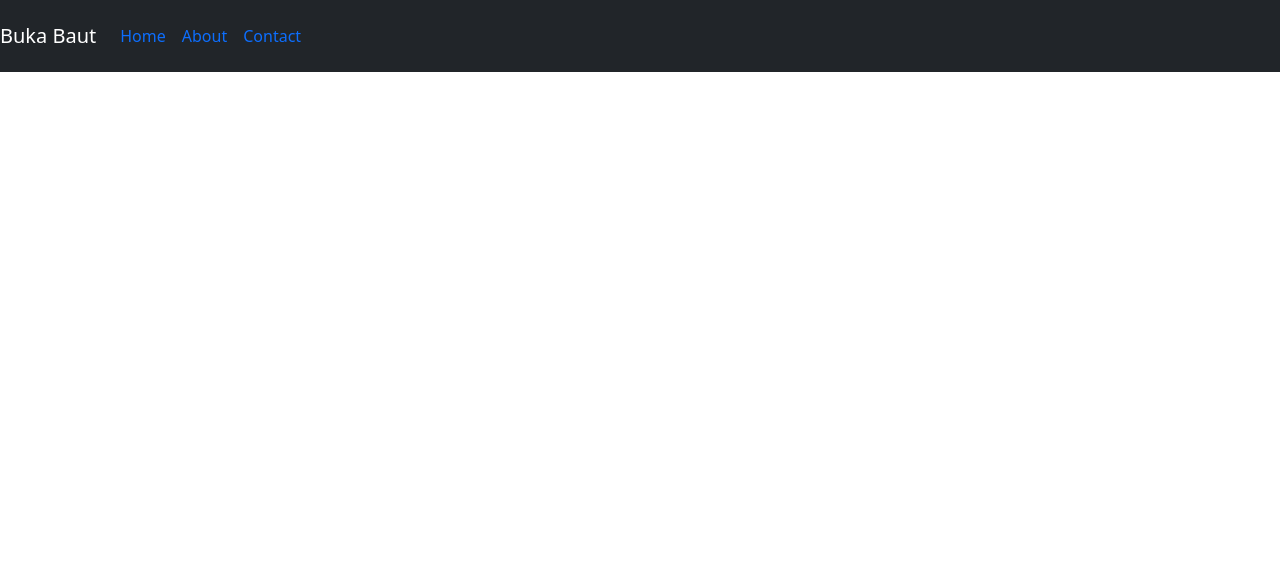
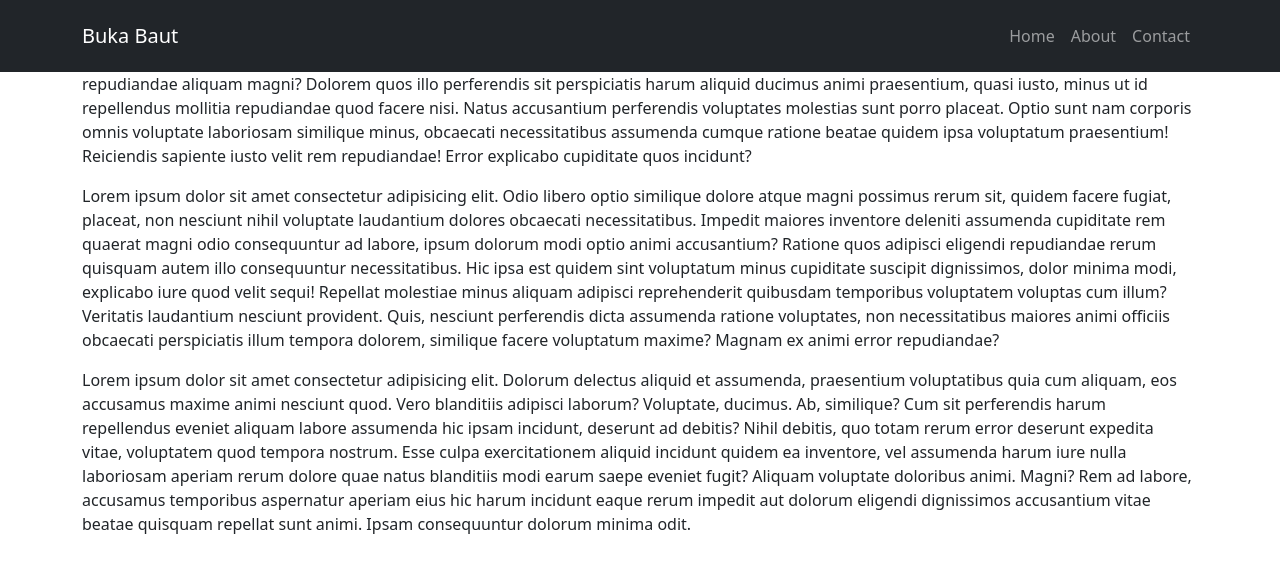
Before and after one commit to Kidingdops/portofolio-arkan, a plain HTML site: page index.html in a window 1280 px wide. Drawn offline with nearby package versions, Linux system fonts and the light colour scheme.

Commit message:
update index

```diff
--- a/index.html
+++ b/index.html
@@ -3,28 +3,53 @@
   <head>
     <meta charset="utf-8">
     <meta name="viewport" content="width=device-width, initial-scale=1">
-    <title>Yanto Kopling</title>
+    <title>Buka Baut</title>
     <link href="https://cdn.jsdelivr.net/npm/bootstrap@5.3.3/dist/css/bootstrap.min.css" rel="stylesheet" integrity="sha384-QWTKZyjpPEjISv5WaRU9OFeRpok6YctnYmDr5pNlyT2bRjXh0JMhjY6hW+ALEwIH" crossorigin="anonymous">
   </head>
   <body>
-    <nav class="navbar navbar-expand navbar-dark bg-dark py-3">
-        <a href="#" class="navbar-brand">Buka Baut</a>
-        <div>
-            <div id="navmenu">
-                <ul class="navbar-nav">
-                    <li class="nav">
+    <nav class="navbar navbar-expand-lg navbar-dark bg-dark fixed-top py-3 px-4">
+        <div class="container">
+            <a href="#" class="navbar-brand">Buka Baut</a>
+            <button class="navbar-toggler" type="button" data-bs-toggler="collapse" data-bs-target="navmenu">
+                <span class="navbar-toggler-icon"></span>
+            </button>
+            <div class="collapse navbar-collapse" id="navmenu">
+                <ul class="navbar-nav ms-auto">
+                    <li class="nav-item">
                         <a href="#" class="nav-link">Home</a>
                     </li>
-                    <li class="nav">
+                    <li class="nav-item">
                         <a href="#" class="nav-link">About</a>
                     </li>
-                    <li class="nav">
+                    <li class="nav-item">
                         <a href="#" class="nav-link">Contact</a>
                     </li>
                 </ul>
             </div>
         </div>
     </nav>
+    <!-- CONTAINER UNTUK MERAPIKAN TEKS DIBAWAH -->
+    <div class="container">
+        <p>
+            Lorem ipsum dolor sit amet consectetur, adipisicing elit. Aliquid placeat aliquam eum fugiat tenetur commodi repudiandae non beatae nostrum dicta voluptas culpa, earum debitis accusamus illum itaque ullam sequi. Placeat.
+            Porro nulla ex molestiae atque id corrupti quasi aut nesciunt repellendus repudiandae dolor dolore deserunt inventore repellat, ut dolorum voluptate fuga, omnis reprehenderit illo similique veritatis. Atque repudiandae aliquam magni?
+            Dolorem quos illo perferendis sit perspiciatis harum aliquid ducimus animi praesentium, quasi iusto, minus ut id repellendus mollitia repudiandae quod facere nisi. Natus accusantium perferendis voluptates molestias sunt porro placeat.
+            Optio sunt nam corporis omnis voluptate laboriosam similique minus, obcaecati necessitatibus assumenda cumque ratione beatae quidem ipsa voluptatum praesentium! Reiciendis sapiente iusto velit rem repudiandae! Error explicabo cupiditate quos incidunt?
+        </p>
+        <p>
+            Lorem ipsum dolor sit amet consectetur adipisicing elit. Odio libero optio similique dolore atque magni possimus rerum sit, quidem facere fugiat, placeat, non nesciunt nihil voluptate laudantium dolores obcaecati necessitatibus.
+            Impedit maiores inventore deleniti assumenda cupiditate rem quaerat magni odio consequuntur ad labore, ipsum dolorum modi optio animi accusantium? Ratione quos adipisci eligendi repudiandae rerum quisquam autem illo consequuntur necessitatibus.
+            Hic ipsa est quidem sint voluptatum minus cupiditate suscipit dignissimos, dolor minima modi, explicabo iure quod velit sequi! Repellat molestiae minus aliquam adipisci reprehenderit quibusdam temporibus voluptatem voluptas cum illum?
+            Veritatis laudantium nesciunt provident. Quis, nesciunt perferendis dicta assumenda ratione voluptates, non necessitatibus maiores animi officiis obcaecati perspiciatis illum tempora dolorem, similique facere voluptatum maxime? Magnam ex animi error repudiandae?
+        </p>
+        <p>
+            Lorem ipsum dolor sit amet consectetur adipisicing elit. Dolorum delectus aliquid et assumenda, praesentium voluptatibus quia cum aliquam, eos accusamus maxime animi nesciunt quod. Vero blanditiis adipisci laborum? Voluptate, ducimus.
+            Ab, similique? Cum sit perferendis harum repellendus eveniet aliquam labore assumenda hic ipsam incidunt, deserunt ad debitis? Nihil debitis, quo totam rerum error deserunt expedita vitae, voluptatem quod tempora nostrum.
+            Esse culpa exercitationem aliquid incidunt quidem ea inventore, vel assumenda harum iure nulla laboriosam aperiam rerum dolore quae natus blanditiis modi earum saepe eveniet fugit? Aliquam voluptate doloribus animi. Magni?
+            Rem ad labore, accusamus temporibus aspernatur aperiam eius hic harum incidunt eaque rerum impedit aut dolorum eligendi dignissimos accusantium vitae beatae quisquam repellat sunt animi. Ipsam consequuntur dolorum minima odit.
+        </p>
+    </div>
+    </div>
     <script src="https://cdn.jsdelivr.net/npm/bootstrap@5.3.3/dist/js/bootstrap.bundle.min.js" integrity="sha384-YvpcrYf0tY3lHB60NNkmXc5s9fDVZLESaAA55NDzOxhy9GkcIdslK1eN7N6jIeHz" crossorigin="anonymous"></script>
     <script src="https://cdn.jsdelivr.net/npm/@popperjs/core@2.11.8/dist/umd/popper.min.js" integrity="sha384-I7E8VVD/ismYTF4hNIPjVp/Zjvgyol6VFvRkX/vR+Vc4jQkC+hVqc2pM8ODewa9r" crossorigin="anonymous"></script>
   </body>
```
